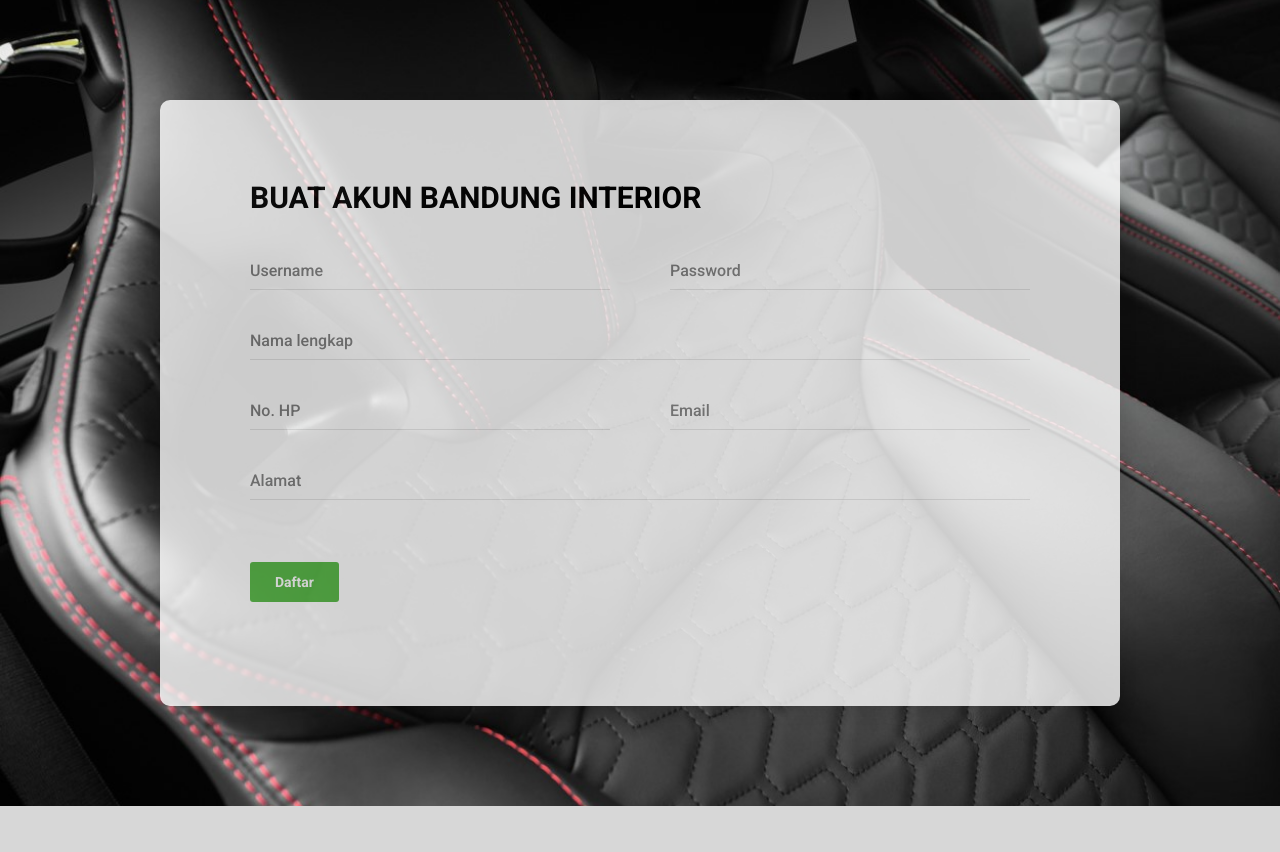
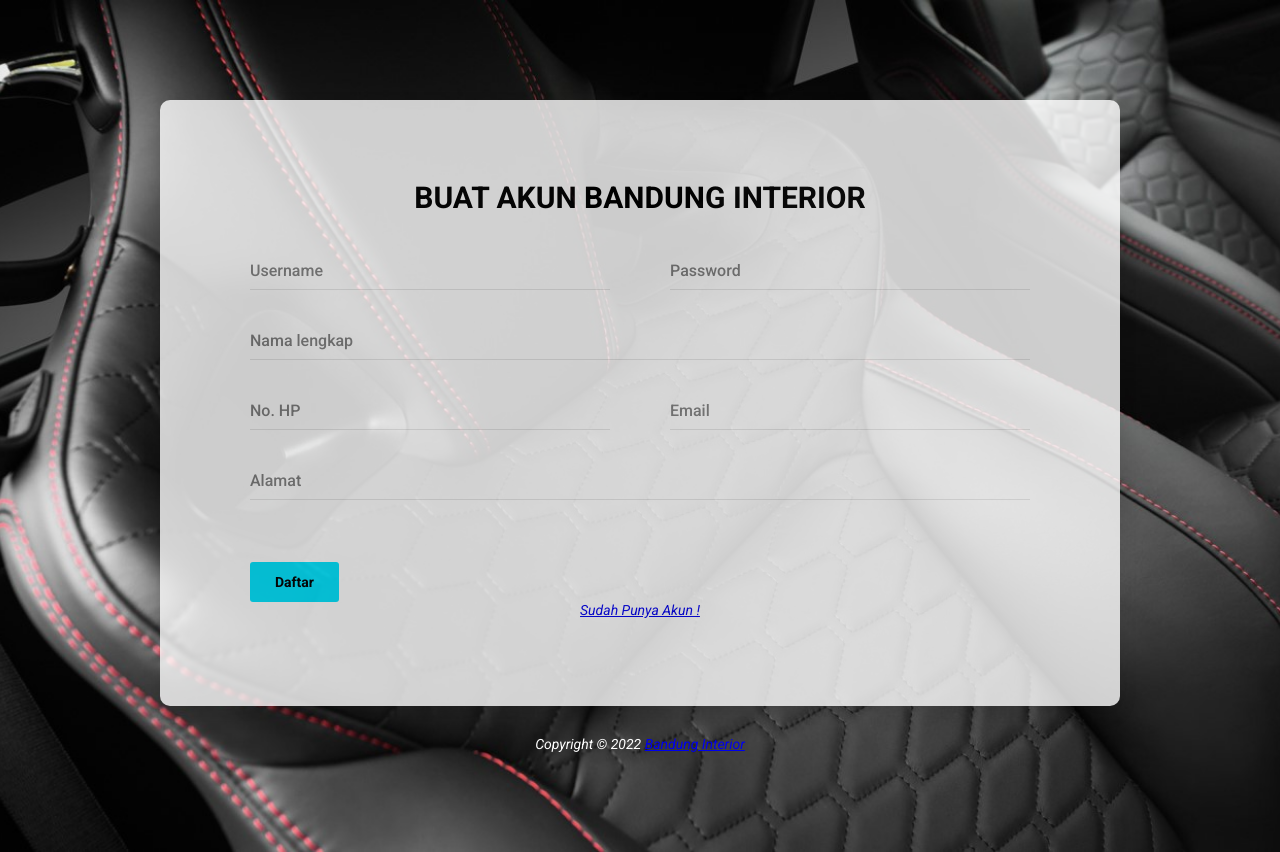
Before and after one commit to UTIDrhian/bi, a CodeIgniter app: page /index.php/auth/register in a window 1280 px wide. Before the commit the page ends 806 px from the top, so only its background shows below. Run offline with CodeIgniter, Linux system fonts and the light colour scheme; a user stored in the database is signed in; data comes from the database, SQL or seed files in the repository; some libraries are stand-ins or nearby versions.

Commit message:
UTIDrhian

```diff
--- a/application/modules/admin/views/header.php
+++ b/application/modules/admin/views/header.php
@@ -60,9 +60,7 @@ $query = $this->input->get('search_query');
             </li>
             <li class="nav-item">
               <a class="nav-link" href="<?php echo site_url('admin/informasi'); ?>">
-
                 <i class="fa fa-list-alt text-info"></i>
-
                 <span class="nav-link-text">Manage Informasi</span>
               </a>
             </li>
--- a/application/modules/customer/views/header.php
+++ b/application/modules/customer/views/header.php
@@ -52,7 +52,7 @@ defined('BASEPATH') OR exit('No direct script access allowed');
   <aside class="main-sidebar sidebar-dark-primary elevation-4">
     <!-- Brand Logo -->
     <a href="<?php echo site_url(); ?>" class="brand-link">
-      <img src="<?php echo get_store_logo(); ?>" alt="<?php echo get_store_name(); ?> Logo" class="brand-image img-circle elevation-3"
+      <img src="<?php echo get_store_logo(); ?>" alt="<?php echo get_store_name(); ?> Logo" class="brand-image img-circle elevation-6"
            style="opacity: .8">
       <span class="brand-text font-weight-light"><?php echo get_store_name(); ?></span>
     </a>
@@ -62,7 +62,8 @@ defined('BASEPATH') OR exit('No direct script access allowed');
       <!-- Sidebar user panel (optional) -->
       <div class="user-panel mt-3 pb-3 mb-3 d-flex">
         <div class="image">
-          <img src="<?php echo get_user_image(); ?>" class="img-circle elevation-2" alt="Foto profil <?php echo get_user_name(); ?>">
+          <img src="<?php echo get_user_image(); ?>" class="img-circle elevation-2" alt="Foto profil
+          <?php// echo get_user_name(); ?>">
         </div>
         <div class="info">
           <a href="<?php echo site_url('customer/profile'); ?>" class="d-block"><?php echo get_user_name(); ?></a>
--- a/application/views/auth/login.php
+++ b/application/views/auth/login.php
@@ -52,10 +52,11 @@ defined('BASEPATH') OR exit('No direct script access allowed');
             </div>
             <button type="submit">Login</button>
             <?php echo form_close(); ?>
+             <p class="link"><a href="<?php echo site_url('auth/register'); ?>">Belum Punya Akun !</a></p>
         </div>
 
         <footer>
-            <p class="copyright-agileinfo"> &copy; 2022 <?php echo anchor(base_url(), get_store_name()); ?></p>
+            <p class="copyright-agileinfo"> Copyright &copy; 2022 <?php echo anchor(base_url(), get_store_name()); ?></p>
         </footer>
 
     </body>
--- a/application/views/auth/register.php
+++ b/application/views/auth/register.php
@@ -83,15 +83,19 @@ defined('BASEPATH') OR exit('No direct script access allowed');
                         <div class="p-t-30">
                             <button class="btn btn--radius btn--green" type="submit">Daftar</button>
                         </div>
-                       &nbsp;
+
+                        <p class="link"><a href="<?php echo site_url('auth/login'); ?>">Sudah Punya Akun !</a></p>
 
                     </form>
                 </div>
+
             </div>
         </div>
-    </div>
 
-</body><!-- This templates was made by Colorlib (https://colorlib.com) -->
 
+<!-- This templates was made by Colorlib (https://colorlib.com) -->
+<footer> <p class="copyright-agileinfo" style="text-align: center; padding-top: 30px;" > Copyright &copy; 2022 <?php echo anchor(base_url(), get_store_name()); ?></p></footer>
+ </div>
+</body>
 </html>
 <!-- end document-->
--- a/assets/themes/interior/custom/auth/register/css/main.css
+++ b/assets/themes/interior/custom/auth/register/css/main.css
@@ -211,7 +211,7 @@ h6 {
   display: inline-block;
   padding: 0 25px;
   cursor: pointer;
-  color: #fff;
+  color: #000;
   font-family: "Roboto", "Arial", "Helvetica Neue", sans-serif;
   -webkit-transition: all 0.4s ease;
   -o-transition: all 0.4s ease;
@@ -228,11 +228,11 @@ h6 {
 }
 
 .btn--green {
-  background: #57b846;
+  background: #00E4FF;
 }
 
 .btn--green:hover {
-  background: #4dae3c;
+  background: #FF0000;
 }
 
 /* ==========================================================================
@@ -447,6 +447,16 @@ input {
   text-transform: uppercase;
   font-weight: 700;
   margin-bottom: 37px;
+  text-align: center;
+}
+.link {
+  text-align: center;
+  font-style: italic;
+
+}
+.copyright-agileinfo{
+  color: #fff;
+  font-style: italic;
 }
 
 /* ==========================================================================
```
Also changed, not shown: application/views/si/informasi.php (+26 -5 lines), application/views/themes/interior/home.php (+4 -4 lines), assets/themes/adminlte/css/adminlte.css, assets/uploads/informasi/galery/autoleder.jpg (deleted), assets/uploads/informasi/galery/karpet_dasar_mobil_custom.jpg (deleted).
